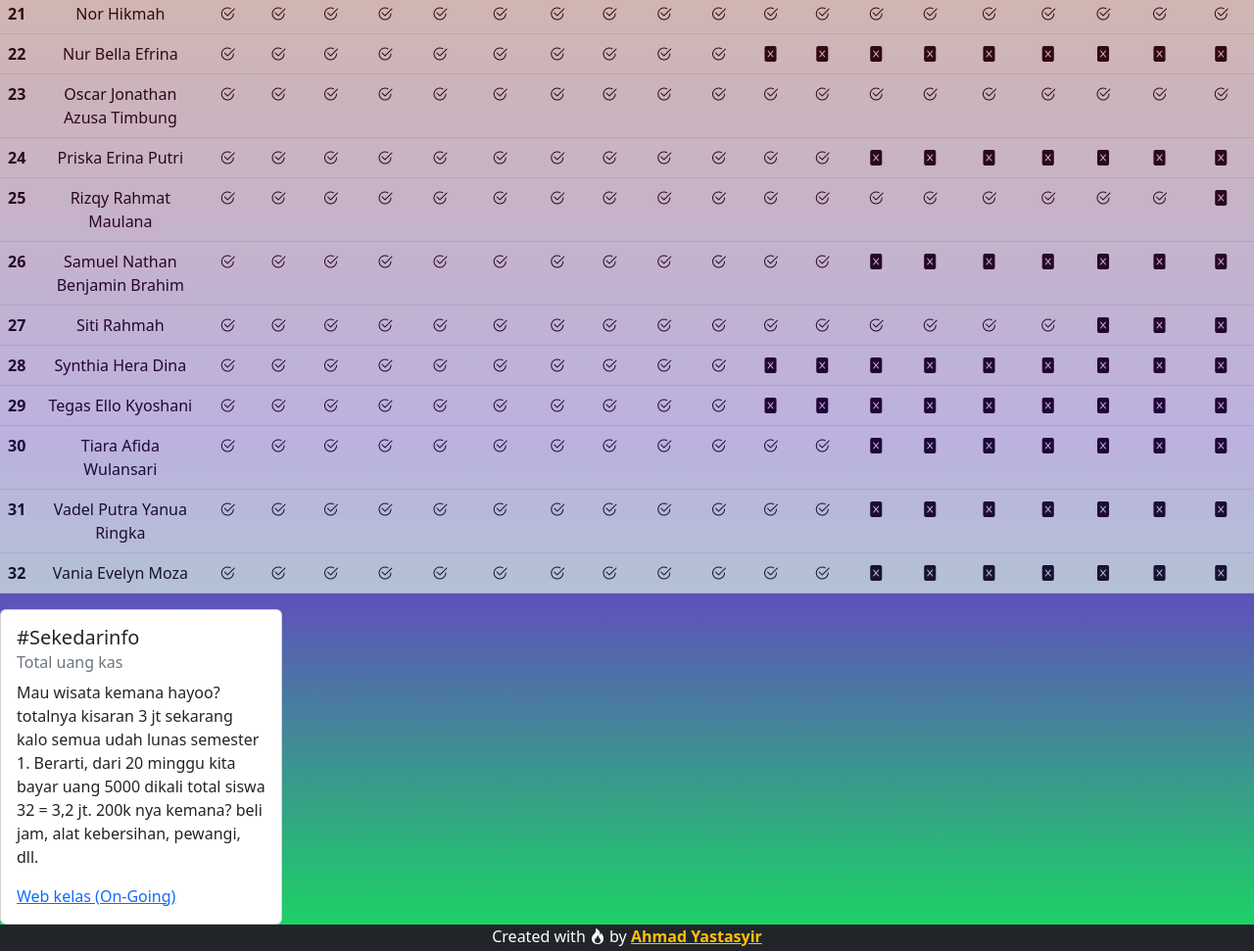
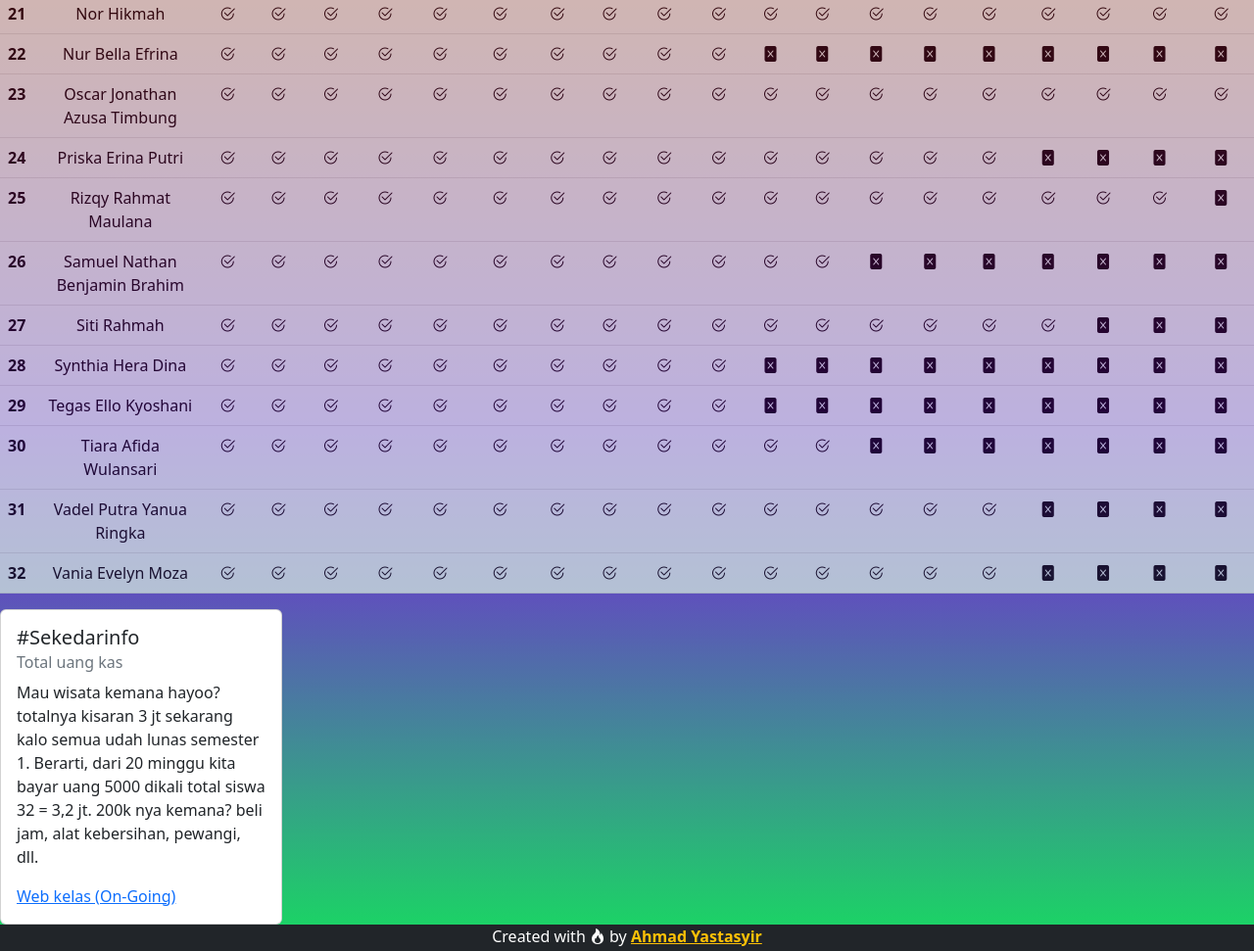
Before and after one commit to ahmadyastasyir/x-ipa-1-smasa, a plain HTML site: page Uang-kas.html in a window 1280 px wide. Shown: the part 1249-2220 px from the top of the page at 98% size. Drawn offline with nearby package versions, Linux system fonts and the light colour scheme.

Commit message:
mengupdate uang kas

```diff
--- a/Uang-kas.html
+++ b/Uang-kas.html
@@ -56,8 +56,8 @@
         <td class="text-center"><i class="bi bi-check2-circle"> </i></td>
         <td class="text-center"><i class="bi bi-check2-circle"> </i></td>
         <td class="text-center"><i class="bi bi-check2-circle"> </i></td>
-          <td class="text-center"><i class="bi bi-file-excel-fill"> </i></td>
-          <td class="text-center"><i class="bi bi-file-excel-fill"> </i></td>
+        <td class="text-center"><i class="bi bi-check2-circle"> </i></td>
+        <td class="text-center"><i class="bi bi-check2-circle"> </i></td>
         <td class="text-center"><i class="bi bi-file-excel-fill"> </i></td>
         <td class="text-center"><i class="bi bi-file-excel-fill"> </i></td>
         <td class="text-center"><i class="bi bi-file-excel-fill"> </i></td>
@@ -240,9 +240,9 @@
         <td class="text-center"><i class="bi bi-check2-circle"> </i></td>
         <td class="text-center"><i class="bi bi-check2-circle"> </i></td>
         <td class="text-center"><i class="bi bi-check2-circle"> </i></td>
-          <td class="text-center"><i class="bi bi-file-excel-fill"> </i></td>
-          <td class="text-center"><i class="bi bi-file-excel-fill"> </i></td>
-          <td class="text-center"><i class="bi bi-file-excel-fill"> </i></td>
+        <td class="text-center"><i class="bi bi-check2-circle"> </i></td>
+        <td class="text-center"><i class="bi bi-check2-circle"> </i></td>
+        <td class="text-center"><i class="bi bi-check2-circle"> </i></td>
         <td class="text-center"><i class="bi bi-file-excel-fill"> </i></td>
         <td class="text-center"><i class="bi bi-file-excel-fill"> </i></td>
         <td class="text-center"><i class="bi bi-file-excel-fill"> </i></td>
@@ -475,7 +475,7 @@
         <td class="text-center"><i class="bi bi-check2-circle"> </i></td>
         <td class="text-center"><i class="bi bi-check2-circle"> </i></td>
         <td class="text-center"><i class="bi bi-check2-circle"> </i></td>
-          <td class="text-center"><i class="bi bi-file-excel-fill"> </i></td>
+        <td class="text-center"><i class="bi bi-check2-circle"> </i></td>
         <td class="text-center"><i class="bi bi-file-excel-fill"> </i></td>
       </tr>
       <tr>
@@ -585,9 +585,9 @@
         <td class="text-center"><i class="bi bi-check2-circle"> </i></td>
         <td class="text-center"><i class="bi bi-check2-circle"> </i></td>
         <td class="text-center"><i class="bi bi-check2-circle"> </i></td>
-          <td class="text-center"><i class="bi bi-file-excel-fill"> </i></td>
-          <td class="text-center"><i class="bi bi-file-excel-fill"> </i></td>
-          <td class="text-center"><i class="bi bi-file-excel-fill"> </i></td>
+        <td class="text-center"><i class="bi bi-check2-circle"> </i></td>
+        <td class="text-center"><i class="bi bi-check2-circle"> </i></td>
+        <td class="text-center"><i class="bi bi-check2-circle"> </i></td>
         <td class="text-center"><i class="bi bi-file-excel-fill"> </i></td>
         <td class="text-center"><i class="bi bi-file-excel-fill"> </i></td>
         <td class="text-center"><i class="bi bi-file-excel-fill"> </i></td>
@@ -746,9 +746,9 @@
         <td class="text-center"><i class="bi bi-check2-circle"> </i></td>
         <td class="text-center"><i class="bi bi-check2-circle"> </i></td>
         <td class="text-center"><i class="bi bi-check2-circle"> </i></td>
-          <td class="text-center"><i class="bi bi-file-excel-fill"> </i></td>
-          <td class="text-center"><i class="bi bi-file-excel-fill"> </i></td>
-          <td class="text-center"><i class="bi bi-file-excel-fill"> </i></td>
+        <td class="text-center"><i class="bi bi-check2-circle"> </i></td>
+        <td class="text-center"><i class="bi bi-check2-circle"> </i></td>
+        <td class="text-center"><i class="bi bi-check2-circle"> </i></td>
         <td class="text-center"><i class="bi bi-file-excel-fill"> </i></td>
         <td class="text-center"><i class="bi bi-file-excel-fill"> </i></td>
         <td class="text-center"><i class="bi bi-file-excel-fill"> </i></td>
@@ -769,9 +769,9 @@
         <td class="text-center"><i class="bi bi-check2-circle"> </i></td>
         <td class="text-center"><i class="bi bi-check2-circle"> </i></td>
         <td class="text-center"><i class="bi bi-check2-circle"> </i></td>
-          <td class="text-center"><i class="bi bi-file-excel-fill"> </i></td>
-          <td class="text-center"><i class="bi bi-file-excel-fill"> </i></td>
-          <td class="text-center"><i class="bi bi-file-excel-fill"> </i></td>
+        <td class="text-center"><i class="bi bi-check2-circle"> </i></td>
+        <td class="text-center"><i class="bi bi-check2-circle"> </i></td>
+        <td class="text-center"><i class="bi bi-check2-circle"> </i></td>
         <td class="text-center"><i class="bi bi-file-excel-fill"> </i></td>
         <td class="text-center"><i class="bi bi-file-excel-fill"> </i></td>
         <td class="text-center"><i class="bi bi-file-excel-fill"> </i></td>
@@ -790,7 +790,9 @@
     </div>
   </div>
   <footer class="text-white bg-dark text-white text-center pb-3">
-      <p>Created with <i class="bi bi-fire"></i> by <a class="text-warning fw-bold" href="https://ahmadyastasyir.github.io/">Ahmad Yastasyir</a></p>
+    <p>
+      Created with <i class="bi bi-fire"></i> by <a class="text-warning fw-bold" href="https://ahmadyastasyir.github.io/">Ahmad Yastasyir</a>
+    </p>
   </footer>
 </body>
 </html>
```
Lines whose indentation alone changed are shown as unchanged.
